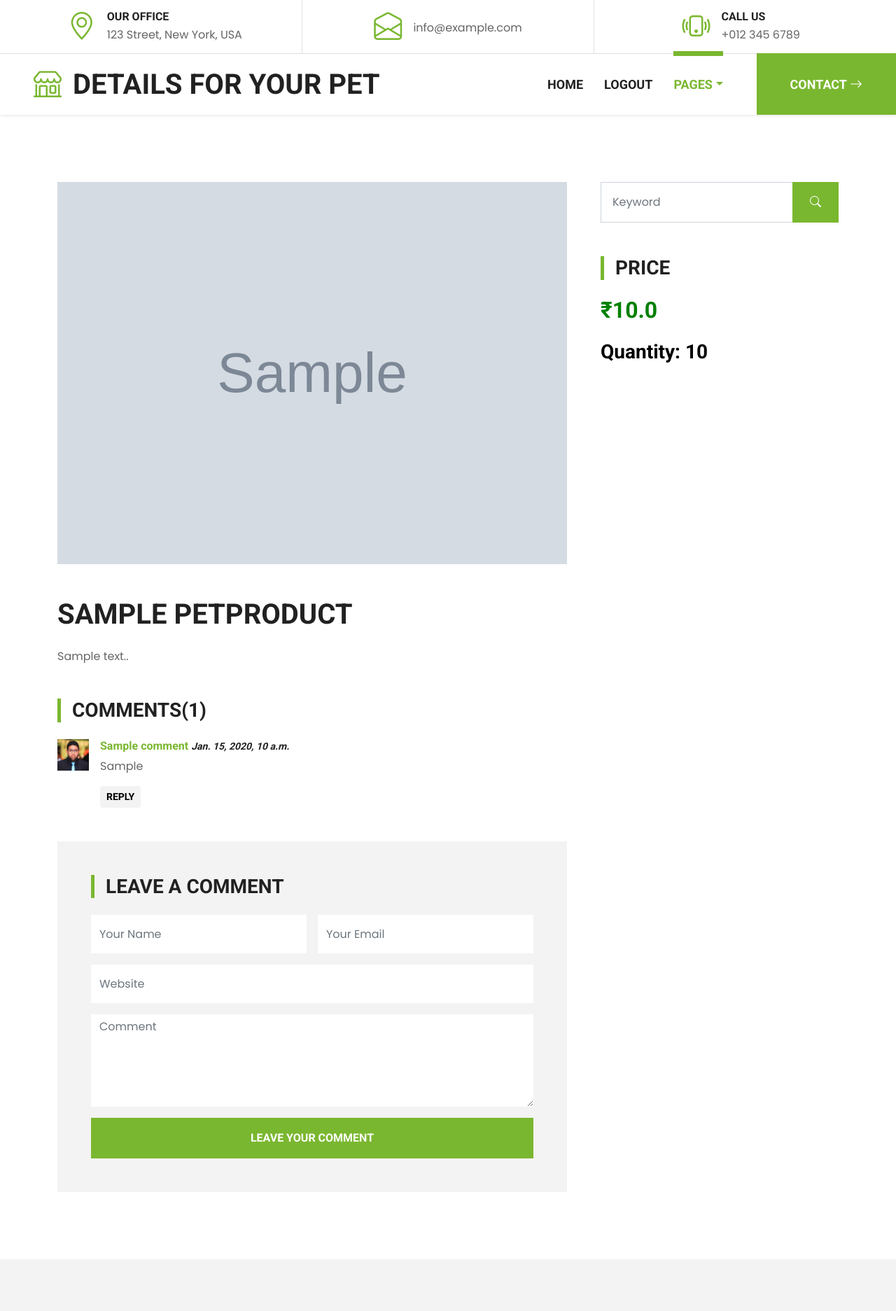
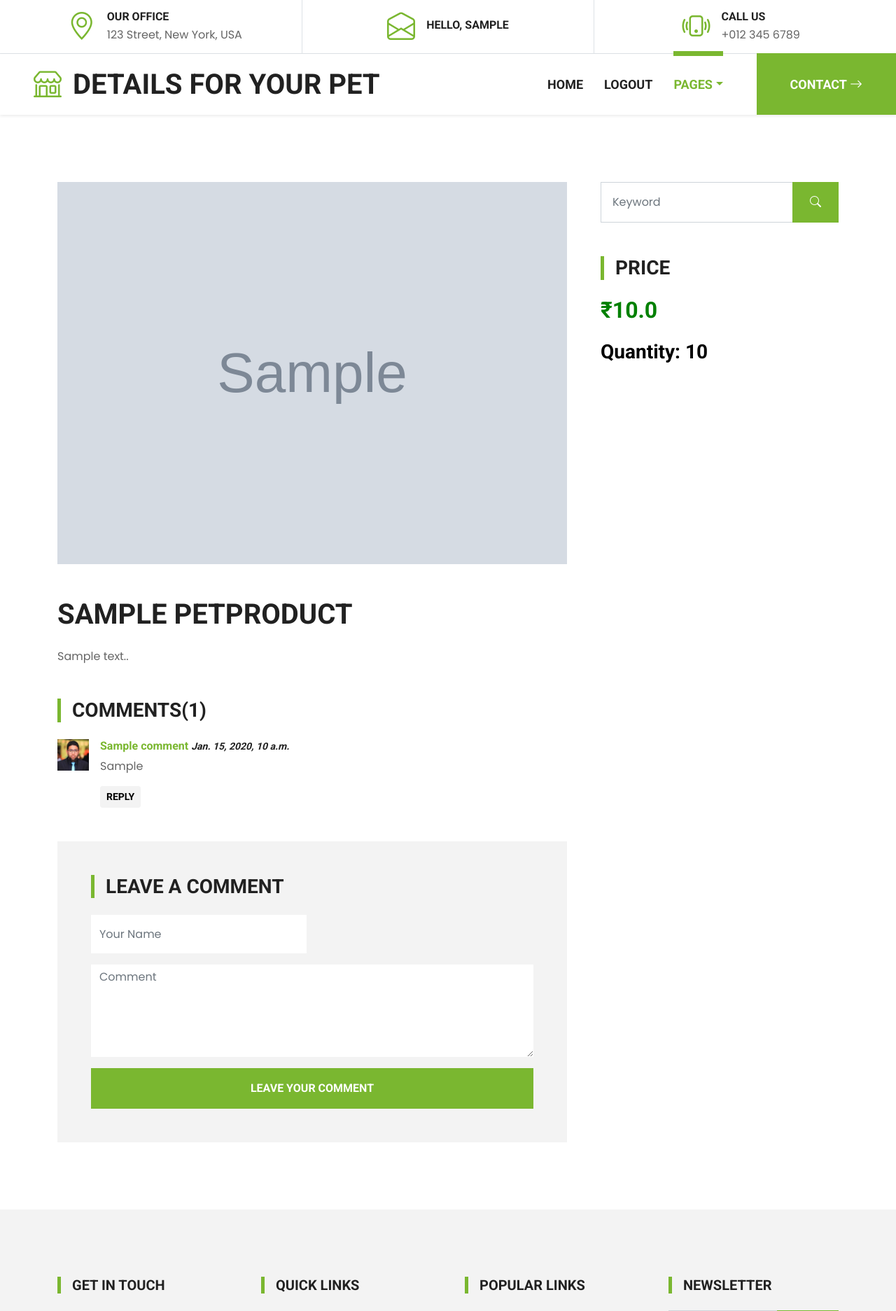
Before and after one commit to Aaronmathew286/petinaries, a Django app: page /products/?id=1 in a window 1280 px wide. Shown: the top 1873 px of the page at 70% size. Run offline with Django 4.2, Linux system fonts and the light colour scheme; a user stored in the database is signed in; tables that the repository leaves empty hold one stand-in row (values such as "Sample post"); grey boxes marked "Sample" are stand-in pictures; some libraries are stand-ins or nearby versions.

Commit message:
image click

```diff
--- a/petinaries/template/detail.html
+++ b/petinaries/template/detail.html
@@ -48,8 +48,12 @@
                 <div class="d-inline-flex align-items-center">
                     <i class="bi bi-envelope-open fs-1 text-primary me-3"></i>
                     <div class="text-start">
-                        <h6 class="text-uppercase mb-1"></h6>
-                        <span>info@example.com</span>
+                        <div class="text-start">
+                            {% if user.is_authenticated %}
+                            <h6 class="text-uppercase mb-1">hello, {{user.username}}</h6>
+                            {% endif %}
+
+                        </div>
                     </div>
                 </div>
             </div>
@@ -118,12 +122,15 @@
 
                 </div>
                 <!-- Blog Detail End -->
+
                 <div>
                     {% for i in abc %}
+                    <a href="{% url 'detail' %}?id={{i.id}}">
                     <img src="{{i.img.url}}" width="150px" height="150px">
+                    </a>
                     {% endfor %}
+                </div>
 
-                </div>
                 <!-- Comment List Start -->
                 <div class="mb-5">
                     <h3 class="text-uppercase border-start border-5 border-primary ps-3 mb-4">Comments({{ pro.comments.all | length }})</h3>
@@ -154,12 +161,6 @@
                         <div class="row g-3">
                             <div class="col-12 col-sm-6">
                                 <input type="text" class="form-control bg-white border-0" placeholder="Your Name" style="height: 55px;">
-                            </div>
-                            <div class="col-12 col-sm-6">
-                                <input type="email" class="form-control bg-white border-0" placeholder="Your Email" style="height: 55px;">
-                            </div>
-                            <div class="col-12">
-                                <input type="text" class="form-control bg-white border-0" placeholder="Website" style="height: 55px;">
                             </div>
                             <div class="col-12">
                                 <input name="user" type="hidden" value="{{user.username}}">
```
